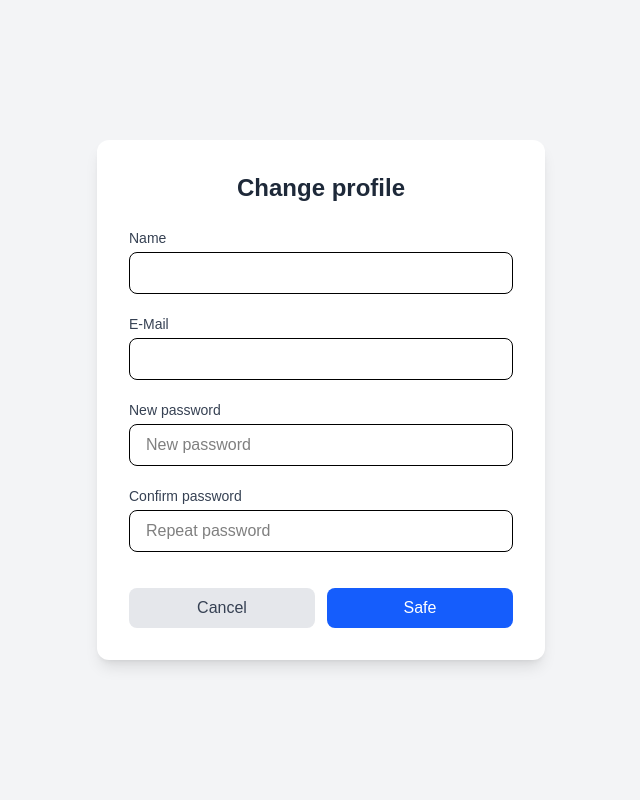
After one commit to tito30903/maintenance_tracker_python, a Flask app: page /profile in a window 1280 px wide. The commit adds this page. Shown: the whole page, without its empty margins (319-959 px from the left). Run offline with Flask 3, Linux system fonts and the light colour scheme.

Commit message:
Implementation of profile.html. Now it is possible to change Name, E-Mail and Password of a User

```diff
--- a/app/__init__.py
+++ b/app/__init__.py
@@ -11,12 +11,13 @@ def create_app():
     # inject path constants globally into all Jinja templates
     @app.context_processor
     def inject_constants():
-        from .constants import LOGIN_URL, REGISTER_URL, DASHBOARD_URL, UNAUTHORIZED
+        from .constants import LOGIN_URL, REGISTER_URL, DASHBOARD_URL, UNAUTHORIZED, PROFILE_URL
         return {
             'LOGIN_URL': LOGIN_URL,
             'REGISTER_URL': REGISTER_URL,
             'DASHBOARD_URL': DASHBOARD_URL,
             'UNAUTHORIZED_URL': UNAUTHORIZED,
+            'PROFILE_URL': PROFILE_URL,
         }
 
     return app
--- a/app/constants.py
+++ b/app/constants.py
@@ -5,12 +5,14 @@ DASHBOARD_URL = "/dashboard"
 DASHBOARD_MANAGER_URL = DASHBOARD_URL + "/manager"
 DASHBOARD_TECHNICIAN_URL = DASHBOARD_URL + "/technician"
 UNAUTHORIZED = "/unauthorized"
+PROFILE_URL = "/profile"
 
 # API
 API_PREFIX = "/api"
 API_TICKETS = API_PREFIX + "/tickets"
 API_USERS = API_PREFIX + "/users"
 API_PHOTOS = API_PREFIX + "/photos/<ticket_id>"
+API_PROFILE = API_PREFIX + "/profile"
 
 
 # DEBUG PATHS
--- a/app/routes.py
+++ b/app/routes.py
@@ -1,4 +1,4 @@
-from flask import Blueprint, render_template, request, jsonify, Response
+from flask import Blueprint, render_template, request, jsonify, Response, redirect, url_for, session
 
 from . import db
 from .auth_decorator import authorized
@@ -38,6 +38,10 @@ def register():
         # Insert into Supabase
         return db.register_user(username, email, password)
     return render_template('register.html')
+
+@main.route(PROFILE_URL)
+def profile_page():
+    return render_template("profile.html")
 
 # DASHBOARD ROUTES
 @main.route(DASHBOARD_MANAGER_URL, methods=['GET'])
@@ -119,6 +123,50 @@ def get_photos(ticket_id: str):
         return jsonify({"error": "Ticket ID fehlt"}), 400
     return jsonify({"success": True, "pictures": db.get_pictures(ticket_id)})
 
+@main.route(API_PROFILE, methods=['GET', 'POST'])
+def api_profile():
+    auth = request.headers.get("Authorization")
+
+    if not auth or not auth.startswith("Bearer "):
+        return {"error": "unauthorized"}, 401
+
+    token = auth.replace("Bearer ", "")
+
+    if request.method == "GET":
+        user = db.get_user_info(token)
+        if not user:
+            return {"error": "not found"}, 404
+
+        return {
+            "name": user["name"],
+            "email": user["email"]
+        }
+
+    if request.method == "POST":
+        data = request.get_json()
+
+        if not data:
+            return {"error": "no data provided"}, 400
+
+        name = data.get("name")
+        email = data.get("email")
+        password = data.get("password")
+
+        if not name or not email:
+            return {"error": "name and email required"}, 400
+
+        success = db.update_user(
+            token=token,
+            name=name,
+            email=email,
+            password=password
+        )
+
+        if not success:
+            return {"error": "update failed"}, 500
+
+        return {"success": True}
+
 
 
 # DEBUG ROUTES
--- a/app/static/css/output.css
+++ b/app/static/css/output.css
@@ -7,20 +7,20 @@
       "Segoe UI Emoji", "Segoe UI Symbol", "Noto Color Emoji";
     --font-mono: ui-monospace, SFMono-Regular, Menlo, Monaco, Consolas, "Liberation Mono",
       "Courier New", monospace;
-    --color-red-400: oklch(70.4% 0.191 22.216);
     --color-red-500: oklch(63.7% 0.237 25.331);
     --color-red-600: oklch(57.7% 0.245 27.325);
+    --color-red-700: oklch(50.5% 0.213 27.518);
     --color-yellow-100: oklch(97.3% 0.071 103.193);
     --color-yellow-400: oklch(85.2% 0.199 91.936);
-    --color-yellow-500: oklch(79.5% 0.184 86.047);
     --color-yellow-800: oklch(47.6% 0.114 61.907);
     --color-green-100: oklch(96.2% 0.044 156.743);
     --color-green-400: oklch(79.2% 0.209 151.711);
-    --color-green-500: oklch(72.3% 0.219 149.579);
     --color-green-800: oklch(44.8% 0.119 151.328);
     --color-blue-100: oklch(93.2% 0.032 255.585);
     --color-blue-400: oklch(70.7% 0.165 254.624);
     --color-blue-500: oklch(62.3% 0.214 259.815);
+    --color-blue-600: oklch(54.6% 0.245 262.881);
+    --color-blue-700: oklch(48.8% 0.243 264.376);
     --color-blue-800: oklch(42.4% 0.199 265.638);
     --color-indigo-500: oklch(58.5% 0.233 277.117);
     --color-indigo-600: oklch(51.1% 0.262 276.966);
@@ -290,6 +299,9 @@
   .mr-2 {
     margin-right: calc(var(--spacing) * 2);
   }
+  .mb-1 {
+    margin-bottom: calc(var(--spacing) * 1);
+  }
   .mb-2 {
     margin-bottom: calc(var(--spacing) * 2);
   }
@@ -373,6 +379,9 @@
   }
   .w-0 {
     width: calc(var(--spacing) * 0);
+  }
+  .w-1\/2 {
+    width: calc(1/2 * 100%);
   }
   .w-2 {
     width: calc(var(--spacing) * 2);
@@ -469,6 +475,9 @@
   }
   .gap-2 {
     gap: calc(var(--spacing) * 2);
+  }
+  .gap-3 {
+    gap: calc(var(--spacing) * 3);
   }
   .gap-4 {
     gap: calc(var(--spacing) * 4);
@@ -512,13 +521,31 @@
   .rounded-lg {
     border-radius: var(--radius-lg);
   }
+  .rounded-xl {
+    border-radius: var(--radius-xl);
+  }
   .border {
     border-style: var(--tw-border-style);
     border-width: 1px;
   }
+  .border-2 {
+    border-style: var(--tw-border-style);
+    border-width: 2px;
+  }
+  .border-t {
+    border-top-style: var(--tw-border-style);
+    border-top-width: 1px;
+  }
   .border-l {
     border-left-style: var(--tw-border-style);
     border-left-width: 1px;
+  }
+  .border-dashed {
+    --tw-border-style: dashed;
+    border-style: dashed;
+  }
+  .border-gray-100 {
+    border-color: var(--color-gray-100);
   }
   .border-gray-200 {
     border-color: var(--color-gray-200);
@@ -531,6 +558,9 @@
   }
   .bg-blue-400 {
     background-color: var(--color-blue-400);
+  }
+  .bg-blue-600 {
+    background-color: var(--color-blue-600);
   }
   .bg-gray-100 {
     background-color: var(--color-gray-100);
@@ -588,8 +618,17 @@
   .object-contain {
     object-fit: contain;
   }
+  .object-cover {
+    object-fit: cover;
+  }
+  .p-1 {
+    padding: calc(var(--spacing) * 1);
+  }
   .p-4 {
     padding: calc(var(--spacing) * 4);
+  }
+  .p-8 {
+    padding: calc(var(--spacing) * 8);
   }
   .px-2 {
     padding-inline: calc(var(--spacing) * 2);
@@ -717,8 +759,8 @@
   .text-transparent {
     color: transparent;
   }
-  .text-yellow-500 {
-    color: var(--color-yellow-500);
+  .text-white {
+    color: var(--color-white);
   }
   .text-yellow-800 {
     color: var(--color-yellow-800);
@@ -759,12 +800,23 @@
     -webkit-backdrop-filter: var(--tw-backdrop-blur,) var(--tw-backdrop-brightness,) var(--tw-backdrop-contrast,) var(--tw-backdrop-grayscale,) var(--tw-backdrop-hue-rotate,) var(--tw-backdrop-invert,) var(--tw-backdrop-opacity,) var(--tw-backdrop-saturate,) var(--tw-backdrop-sepia,);
     backdrop-filter: var(--tw-backdrop-blur,) var(--tw-backdrop-brightness,) var(--tw-backdrop-contrast,) var(--tw-backdrop-grayscale,) var(--tw-backdrop-hue-rotate,) var(--tw-backdrop-invert,) var(--tw-backdrop-opacity,) var(--tw-backdrop-saturate,) var(--tw-backdrop-sepia,);
   }
-  .backdrop-filter {
-    -webkit-backdrop-filter: var(--tw-backdrop-blur,) var(--tw-backdrop-brightness,) var(--tw-backdrop-contrast,) var(--tw-backdrop-grayscale,) var(--tw-backdrop-hue-rotate,) var(--tw-backdrop-invert,) var(--tw-backdrop-opacity,) var(--tw-backdrop-saturate,) var(--tw-backdrop-sepia,);
-    backdrop-filter: var(--tw-backdrop-blur,) var(--tw-backdrop-brightness,) var(--tw-backdrop-contrast,) var(--tw-backdrop-grayscale,) var(--tw-backdrop-hue-rotate,) var(--tw-backdrop-invert,) var(--tw-backdrop-opacity,) var(--tw-backdrop-saturate,) var(--tw-backdrop-sepia,);
+  .transition {
+    transition-property: color, background-color, border-color, outline-color, text-decoration-color, fill, stroke, --tw-gradient-from, --tw-gradient-via, --tw-gradient-to, opacity, box-shadow, transform, translate, scale, rotate, filter, -webkit-backdrop-filter, backdrop-filter, display, content-visibility, overlay, pointer-events;
+    transition-timing-function: var(--tw-ease, var(--default-transition-timing-function));
+    transition-duration: var(--tw-duration, var(--default-transition-duration));
   }
   .transition-all {
     transition-property: all;
+    transition-timing-function: var(--tw-ease, var(--default-transition-timing-function));
+    transition-duration: var(--tw-duration, var(--default-transition-duration));
+  }
+  .transition-colors {
+    transition-property: color, background-color, border-color, outline-color, text-decoration-color, fill, stroke, --tw-gradient-from, --tw-gradient-via, --tw-gradient-to;
+    transition-timing-function: var(--tw-ease, var(--default-transition-timing-function));
+    transition-duration: var(--tw-duration, var(--default-transition-duration));
+  }
+  .transition-opacity {
+    transition-property: opacity;
     transition-timing-function: var(--tw-ease, var(--default-transition-timing-function));
     transition-duration: var(--tw-duration, var(--default-transition-duration));
   }
@@ -773,9 +825,46 @@
     transition-timing-function: var(--tw-ease, var(--default-transition-timing-function));
     transition-duration: var(--tw-duration, var(--default-transition-duration));
   }
+  .transition-transform {
+    transition-property: transform, translate, scale, rotate;
+    transition-timing-function: var(--tw-ease, var(--default-transition-timing-function));
+    transition-duration: var(--tw-duration, var(--default-transition-duration));
+  }
+  .duration-200 {
+    --tw-duration: 200ms;
+    transition-duration: 200ms;
+  }
   .duration-300 {
     --tw-duration: 300ms;
     transition-duration: 300ms;
+  }
+  .select-none {
+    -webkit-user-select: none;
+    user-select: none;
+  }
+  .group-hover\:opacity-100 {
+    &:is(:where(.group):hover *) {
+      @media (hover: hover) {
+        opacity: 100%;
+      }
+    }
+  }
+  .hover\:scale-110 {
+    &:hover {
+      @media (hover: hover) {
+        --tw-scale-x: 110%;
+        --tw-scale-y: 110%;
+        --tw-scale-z: 110%;
+        scale: var(--tw-scale-x) var(--tw-scale-y);
+      }
+    }
+  }
+  .hover\:bg-blue-700 {
+    &:hover {
+      @media (hover: hover) {
+        background-color: var(--color-blue-700);
+      }
+    }
   }
   .hover\:bg-gray-50 {
     &:hover {
@@ -788,6 +877,27 @@
     &:hover {
       @media (hover: hover) {
         background-color: var(--color-gray-100);
+      }
+    }
+  }
+  .hover\:bg-gray-300 {
+    &:hover {
+      @media (hover: hover) {
+        background-color: var(--color-gray-300);
+      }
+    }
+  }
+  .hover\:bg-red-700 {
+    &:hover {
+      @media (hover: hover) {
+        background-color: var(--color-red-700);
+      }
+    }
+  }
+  .hover\:text-blue-800 {
+    &:hover {
+      @media (hover: hover) {
+        color: var(--color-blue-800);
       }
     }
   }
@@ -823,6 +933,12 @@
   .focus\:ring-1 {
     &:focus {
       --tw-ring-shadow: var(--tw-ring-inset,) 0 0 0 calc(1px + var(--tw-ring-offset-width)) var(--tw-ring-color, currentcolor);
+      box-shadow: var(--tw-inset-shadow), var(--tw-inset-ring-shadow), var(--tw-ring-offset-shadow), var(--tw-ring-shadow), var(--tw-shadow);
+    }
+  }
+  .focus\:ring-2 {
+    &:focus {
+      --tw-ring-shadow: var(--tw-ring-inset,) 0 0 0 calc(2px + var(--tw-ring-offset-width)) var(--tw-ring-color, currentcolor);
       box-shadow: var(--tw-inset-shadow), var(--tw-inset-ring-shadow), var(--tw-ring-offset-shadow), var(--tw-ring-shadow), var(--tw-shadow);
     }
   }
@@ -1072,11 +1188,6 @@ button {
   inherits: false;
   initial-value: 0 0 #0000;
 }
-@property --tw-outline-style {
-  syntax: "*";
-  inherits: false;
-  initial-value: solid;
-}
 @property --tw-blur {
   syntax: "*";
   inherits: false;
@@ -1170,6 +1281,21 @@ button {
   syntax: "*";
   inherits: false;
 }
+@property --tw-scale-x {
+  syntax: "*";
+  inherits: false;
+  initial-value: 1;
+}
+@property --tw-scale-y {
+  syntax: "*";
+  inherits: false;
+  initial-value: 1;
+}
+@property --tw-scale-z {
+  syntax: "*";
+  inherits: false;
+  initial-value: 1;
+}
 @keyframes pulse {
   50% {
     opacity: 0.5;
@@ -1207,7 +1333,6 @@ button {
       --tw-ring-offset-width: 0px;
       --tw-ring-offset-color: #fff;
       --tw-ring-offset-shadow: 0 0 #0000;
-      --tw-outline-style: solid;
       --tw-blur: initial;
       --tw-brightness: initial;
       --tw-contrast: initial;
@@ -1231,6 +1356,9 @@ button {
       --tw-backdrop-saturate: initial;
       --tw-backdrop-sepia: initial;
       --tw-duration: initial;
+      --tw-scale-x: 1;
+      --tw-scale-y: 1;
+      --tw-scale-z: 1;
     }
   }
 }
--- /dev/null
+++ b/app/static/js/profile.js
@@ -0,0 +1,71 @@
+document.addEventListener("DOMContentLoaded", async () => {
+    const user = await fetchUserInfo();
+    if (user) {
+        document.querySelector("input[name='name']").value = user.name;
+        document.querySelector("input[name='email']").value = user.email;
+    }
+
+});
+
+function validatePasswords() {
+    const pw = document.getElementById("password").value;
+    const pwConfirm = document.getElementById("password_confirm").value;
+    const error = document.getElementById("password_error");
+
+    if (pw || pwConfirm) {
+        if (pw !== pwConfirm) {
+            error.classList.remove("hidden");
+            return false;
+        }
+    }
+
+    error.classList.add("hidden");
+    return true;
+}
+
+async function fetchUserInfo() {
+    const token = localStorage.getItem("token");
+    if (!token){
+        console.log("No Token")
+    }
+    try {
+        const response = await fetch(`/api/profile`, {
+            headers: {
+                "Authorization": "Bearer " + token
+            }
+        });
+        if (!response.ok) return null;
+        return await response.json();
+    } catch (error) {
+        console.error(error);
+        return null;
+    }
+}
+
+async function saveProfile() {
+    const token = localStorage.getItem("token");
+
+    if(validatePasswords()){
+        const body = {
+            name: document.querySelector("input[name='name']").value,
+            email: document.querySelector("input[name='email']").value,
+            password: document.getElementById("password").value
+        };
+
+        const response = await fetch("/api/profile", {
+            method: "POST",
+            headers: {
+                "Authorization": "Bearer " + token,
+                "Content-Type": "application/json"
+            },
+            body: JSON.stringify(body)
+        });
+
+        if (response.ok) {
+            alert("Saved!");
+        } else {
+            alert("Error saving profile");
+        }
+        history.back();
+    }
+}
--- a/app/supabase_client.py
+++ b/app/supabase_client.py
@@ -1,7 +1,7 @@
 from supabase import create_client, Client
 import os
 
-SUPABASE_URL = os.environ.get("SUPABASE_URL") or "your_supabase_url"
-SUPABASE_KEY = os.environ.get("SUPABASE_ANON_KEY") or "your_supabase_anon_key"
+SUPABASE_URL= "https://tnerctbwcysfezucsaow.supabase.co/"
+SUPABASE_KEY="eyJhbGciOiJIUzI1NiIsInR5cCI6IkpXVCJ9.eyJpc3MiOiJzdXBhYmFzZSIsInJlZiI6InRuZXJjdGJ3Y3lzZmV6dWNzYW93Iiwicm9sZSI6ImFub24iLCJpYXQiOjE3NjIxNzY2NjQsImV4cCI6MjA3Nzc1MjY2NH0.uUyS997YdiMIuA2SKFhwg4_DiFg1M0HetqbBZwVCnJc"
 
 supabase: Client = create_client(SUPABASE_URL, SUPABASE_KEY)
--- a/app/templates/dashboard_layout.html
+++ b/app/templates/dashboard_layout.html
@@ -27,9 +27,6 @@
                 <div id="profile-options" class="absolute right-0 top-full mt-2 bg-white rounded-lg shadow-lg border border-gray-200 py-2 min-w-[160px] z-50 hidden">
                     <button class="w-full text-left px-4 py-2 hover:bg-gray-100 text-sm" onclick="viewProfile()">
                         View Profile
-                    </button>
-                    <button class="w-full text-left px-4 py-2 hover:bg-gray-100 text-sm" onclick="settings()">
-                        Settings
                     </button>
                     <hr class="my-1 border-gray-200">
                     <button class="w-full text-left px-4 py-2 hover:bg-gray-100 text-sm text-red-600" onclick="logout()">
@@ -90,7 +87,8 @@
         }
         function viewProfile() {
             console.log('View Profile clicked');
-            hideProfileOptions();
+            window.location.href = '/profile';
+            //hideProfileOptions();
         }
         function settings() {
             console.log('Settings clicked');
--- /dev/null
+++ b/app/templates/profile.html
@@ -0,0 +1,86 @@
+<!DOCTYPE html>
+<html lang="en">
+<head>
+    <meta charset="UTF-8">
+    <meta name="viewport" content="width=device-width, initial-scale=1.0">
+    <title>{% block title %}Profile{% endblock %}</title>
+    <link rel="stylesheet" href="{{ url_for('static', filename='css/output.css') }}">
+</head>
+<body>
+<div class="flex justify-center items-center w-screen h-screen bg-gray-100">
+
+{% block content %}
+<div class="bg-white shadow-lg rounded-xl w-full max-w-md p-8">
+
+    <h1 class="text-2xl font-semibold text-center mb-6 text-gray-800">
+        Change profile
+    </h1>
+
+    <form method="POST"
+          action="history.back()"
+          class="space-y-5"
+          onsubmit="return validatePasswords()">
+
+        <div>
+            <label class="block text-sm font-medium text-gray-700 mb-1">Name</label>
+            <input type="text" name="name"
+                   value="{{ user.name if user else '' }}"
+                   class="w-full px-4 py-2 border rounded-lg focus:ring-2 focus:ring-blue-500"
+                   required>
+        </div>
+
+        <div>
+            <label class="block text-sm font-medium text-gray-700 mb-1">E-Mail</label>
+            <input type="email" name="email"
+                   value="{{ user.email if user else '' }}"
+                   class="w-full px-4 py-2 border rounded-lg focus:ring-2 focus:ring-blue-500"
+                   required>
+        </div>
+
+        <div>
+            <label class="block text-sm font-medium text-gray-700 mb-1">
+                New password
+            </label>
+            <input type="password" id="password"
+                   name="password"
+                   class="w-full px-4 py-2 border rounded-lg focus:ring-2 focus:ring-blue-500"
+                   placeholder="New password">
+        </div>
+
+        <div>
+            <label class="block text-sm font-medium text-gray-700 mb-1">
+                Confirm password
+            </label>
+            <input type="password" id="password_confirm"
+                   class="w-full px-4 py-2 border rounded-lg focus:ring-2 focus:ring-blue-500"
+                   placeholder="Repeat password">
+            <p id="password_error"
+               class="text-xs text-red-500 mt-1 hidden">
+                Passwords are not equal
+            </p>
+        </div>
+
+        <div class="flex gap-3 pt-4">
+            <button type="button"
+                onclick="history.back()"
+                class="w-1/2 bg-gray-200 hover:bg-gray-300 text-gray-700 py-2 rounded-lg font-medium transition">
+                Cancel
+            </button>
+
+            <button type="button" onclick="saveProfile()"
+                    class="w-1/2 bg-blue-600 hover:bg-blue-700 text-white py-2 rounded-lg font-medium transition">
+                Safe
+            </button>
+        </div>
+
+    </form>
+
+</div>
+{% endblock %}
+
+</div>
+
+<script src="/static/js/profile.js"></script>
+
+</body>
+</html>
```
Also changed, not shown: other parts of app/static/css/output.css (+29 -27 lines), app/db.py (+20 -0 lines).
